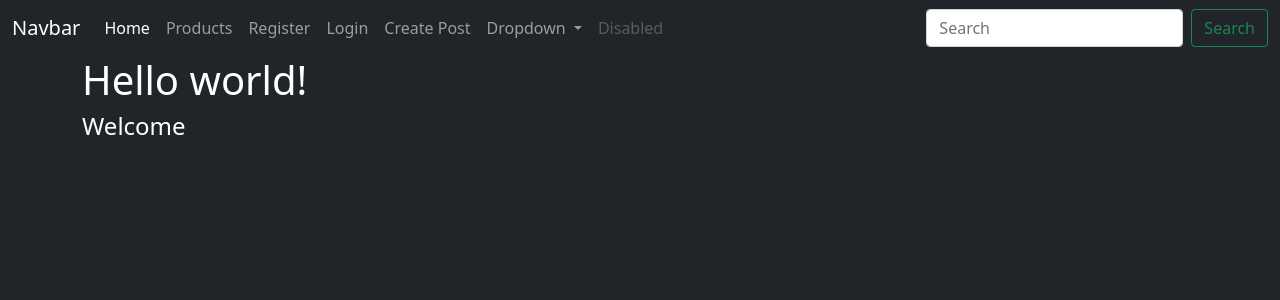
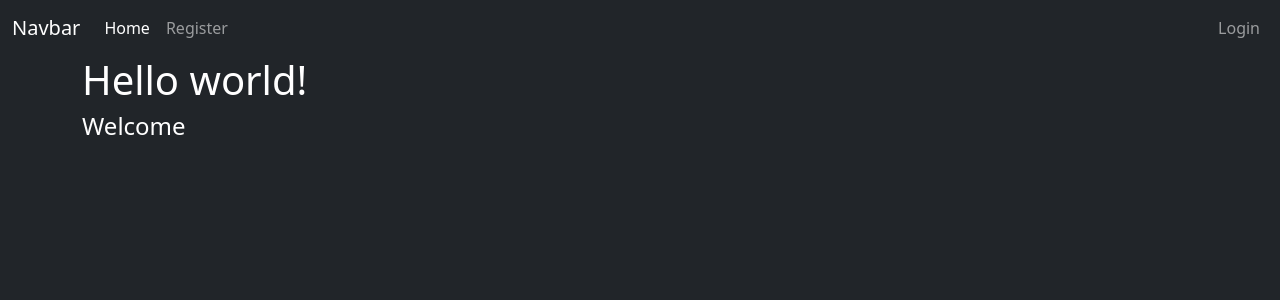
Before and after one commit to kmehner/kekambas_flask_api_for_react, a Flask app: page / in a window 1280 px wide. Shown: the top 300 px of the page. Run offline with Flask 2, Linux system fonts and the light colour scheme; some libraries are stand-ins or nearby versions.

Commit message:
Updates to nav and create post

```diff
--- a/app/__init__.py
+++ b/app/__init__.py
@@ -12,5 +12,8 @@ db = SQLAlchemy(app)
 migrate = Migrate(app, db)
 
 login_manager = LoginManager(app)
+login_manager.login_view = 'login'
+login_manager.login_message = 'Thou shall not pass (without first logging in)!'
+login_manager.login_message_category = 'danger'
 
 from app import routes, models
--- a/app/routes.py
+++ b/app/routes.py
@@ -1,6 +1,6 @@
 from app import app, db
 from flask import render_template, redirect, url_for, flash
-from flask_login import login_user, logout_user
+from flask_login import login_user, logout_user, current_user, login_required
 from app.forms import UserInfoForm, PostForm, LoginForm
 from app.models import User, Post
 
@@ -82,13 +82,14 @@ def logout():
 
 
 @app.route('/createpost', methods=['GET', 'POST'])
+@login_required
 def createpost():
     form = PostForm()
     if form.validate_on_submit():
         print('Hello')
         title = form.title.data
         content = form.content.data
-        new_post = Post(title, content, user_id=1)
+        new_post = Post(title, content, current_user.id)
         db.session.add(new_post)
         db.session.commit()
     return render_template('createpost.html', form=form)
--- a/app/templates/nav.html
+++ b/app/templates/nav.html
@@ -9,37 +9,39 @@
           <li class="nav-item">
             <a class="nav-link active" aria-current="page" href="/">Home</a>
           </li>
+          {% if current_user.is_authenticated %}
           <li class="nav-item">
             <a class="nav-link" href="/products">Products</a>
           </li>
           <li class="nav-item">
+            <a class="nav-link" href="/createpost">Create Post</a>
+          </li>
+          {% else %}
+          <li class="nav-item">
             <a class="nav-link" href="/register">Register</a>
           </li>
-          <li class="nav-item">
-            <a class="nav-link" href="/login">Login</a>
-          </li>
-          <li class="nav-item">
-            <a class="nav-link" href="/createpost">Create Post</a>
-          </li>
+
+          {% endif %}
+        </ul>
+        <ul class="navbar-nav ms-auto">
+          {% if current_user.is_authenticated %}
           <li class="nav-item dropdown">
             <a class="nav-link dropdown-toggle" href="#" id="navbarDropdown" role="button" data-bs-toggle="dropdown" aria-expanded="false">
               Dropdown
             </a>
-            <ul class="dropdown-menu" aria-labelledby="navbarDropdown">
+            <ul class="dropdown-menu dropdown-menu-end" aria-labelledby="navbarDropdown">
               <li><a class="dropdown-item" href="#">Action</a></li>
               <li><a class="dropdown-item" href="#">Another action</a></li>
               <li><hr class="dropdown-divider"></li>
-              <li><a class="dropdown-item" href="#">Something else here</a></li>
+              <li><a class="dropdown-item" href="/logout">Logout</a></li>
             </ul>
           </li>
+          {% else %}
           <li class="nav-item">
-            <a class="nav-link disabled" href="#" tabindex="-1" aria-disabled="true">Disabled</a>
+            <a class="nav-link" href="/login">Login</a>
           </li>
+          {% endif %}
         </ul>
-        <form class="d-flex">
-          <input class="form-control me-2" type="search" placeholder="Search" aria-label="Search">
-          <button class="btn btn-outline-success" type="submit">Search</button>
-        </form>
       </div>
     </div>
   </nav>
```
